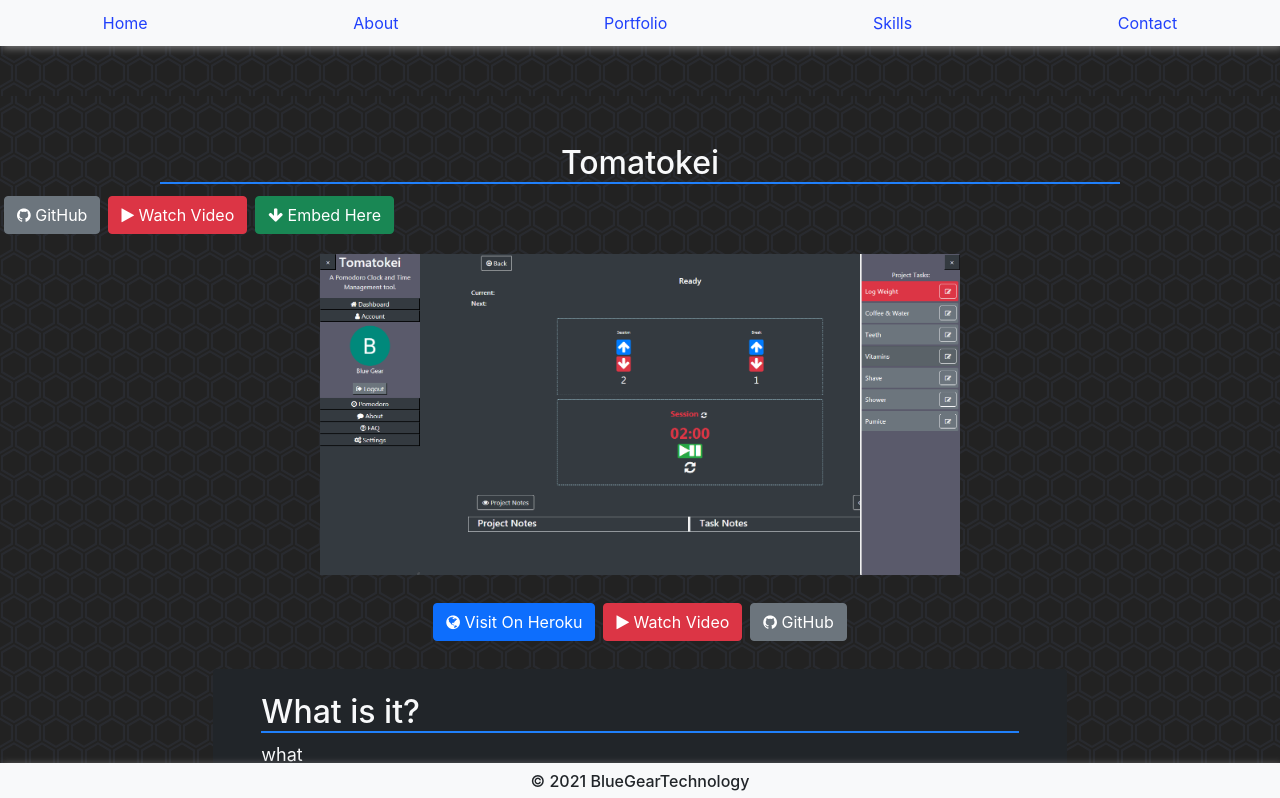
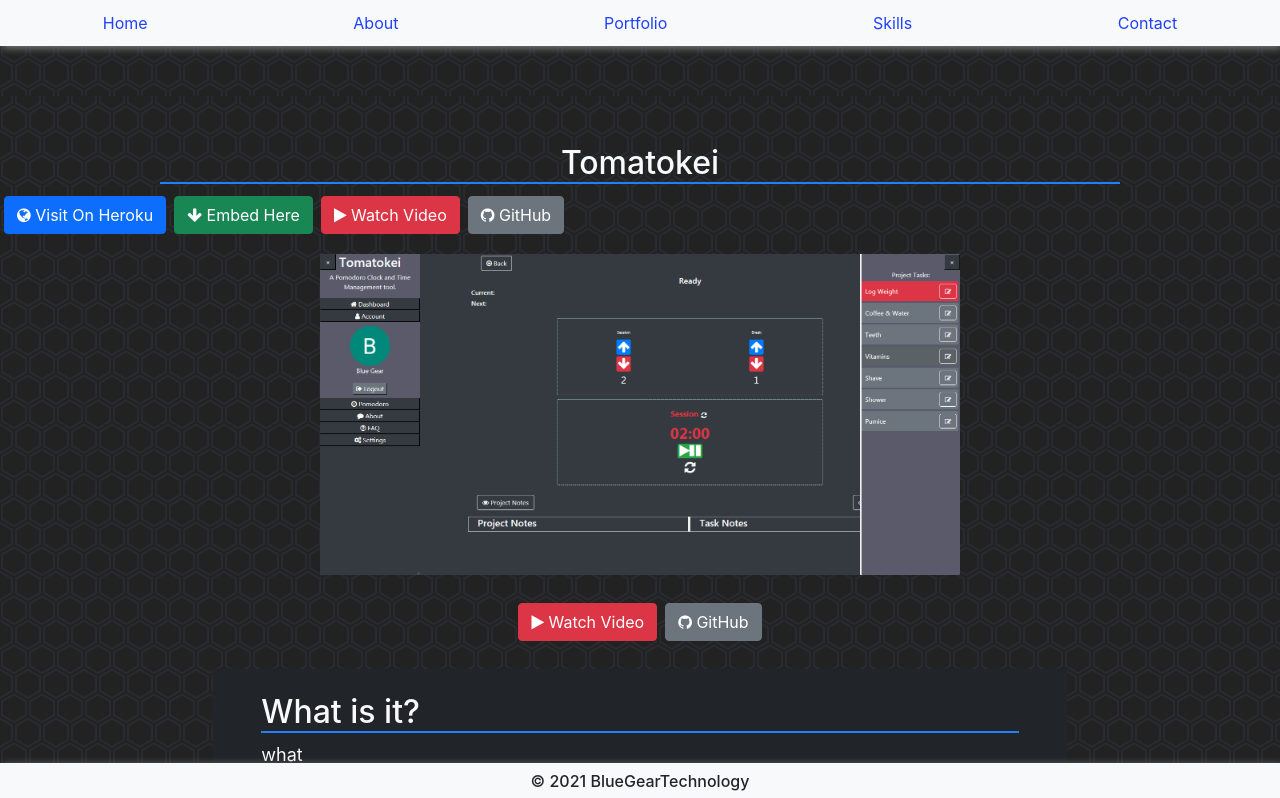
Before and after one commit to bluegeartechnology/portfolio, a React (Create React App) app: page /tomatokei in a window 1280 px wide. Shown: the top 798 px of the page. Built offline with nearby package versions, Linux system fonts and the light colour scheme.

Commit message:
Added embed button to ProjectPage dynamic button array.

```diff
--- a/src/Components/ProjectPage.js
+++ b/src/Components/ProjectPage.js
@@ -39,11 +39,15 @@ const ProjectPage = (props) => {
             &nbsp;Embed Here
     </button>
 
+    let hrkButton = <a href={`https://${props.name}.herokuapp.com`} target='blank'><button className="btn btn-primary mx-1 my-1"><i className="fa fa-globe"></i>&nbsp;Visit On Heroku</button></a>
+
 
     let buttonHTML = [
-        ghButton,
+        hrkButton,
+        embButton,
         ytButton,
-        embButton
+        ghButton
+
     ]
 
     useHistory();
@@ -61,7 +65,7 @@ const ProjectPage = (props) => {
                 </div>
 
                 <div className="d-flex justify-content-center d-flex p-2">
-                    <a href={`https://${props.name}.herokuapp.com`} target='blank'><button className="btn btn-primary mx-1 my-1"><i className="fa fa-globe"></i>&nbsp;Visit On Heroku</button></a>
+
 
 
                     <button className='btn btn-danger mx-1 my-1' onClick={() => {
```
